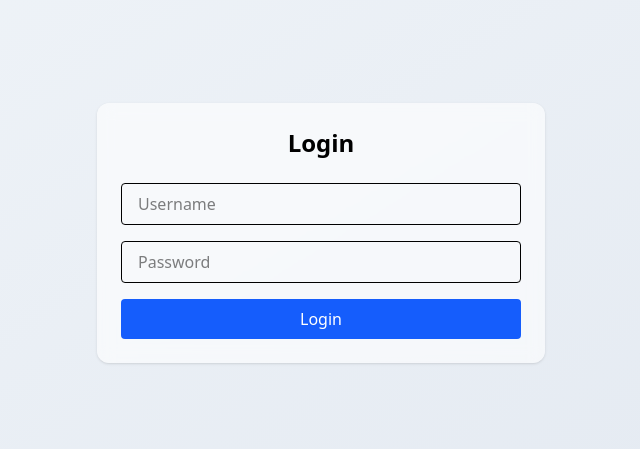
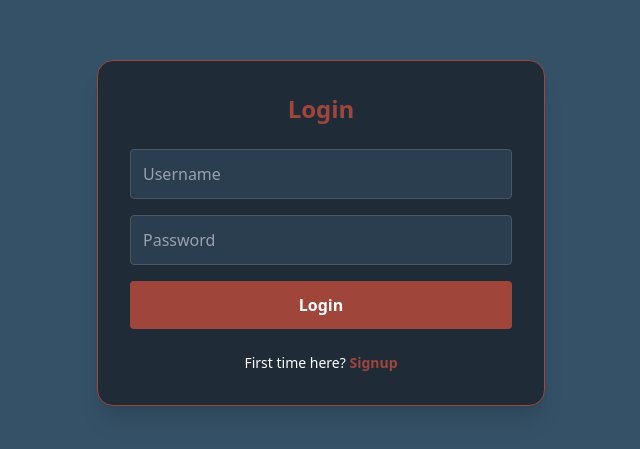
Before and after one commit to Ben-Kilinski/Moveo, a React (Vite) app in the folder JaMoveo/: page /login in a window 1280 px wide. Shown: the part 167-616 px from the top of the page, without its empty margins (319-959 px from the left). Built offline with nearby package versions, Linux system fonts and the light colour scheme.

Commit message:
login/signup css

```diff
--- a/JaMoveo/src/pages/LoginPage.tsx
+++ b/JaMoveo/src/pages/LoginPage.tsx
@@ -35,14 +35,14 @@ export default function LoginPage() {
   };
 
   return (
-    <div className="min-h-screen flex flex-col justify-center items-center bg-gradient-to-br from-slate-100 to-slate-200 p-6">
-      <div className="w-full max-w-md bg-white/60 backdrop-blur p-6 rounded-xl shadow">
-        <h1 className="text-2xl font-bold text-center mb-6">Login</h1>
+  <div className="min-h-screen flex flex-col justify-center items-center bg-[#355167] text-white px-4">
+    <div className="w-full max-w-md bg-[#1f2c38] p-8 rounded-2xl shadow-xl border border-[#9F453A]">
+      <h1 className="text-2xl font-bold text-center mb-6 text-[#9F453A]">Login</h1>
       <form onSubmit={handleSubmit} className="space-y-4">
         <input
           type="text"
           placeholder="Username"
-            className="w-full border px-4 py-2 rounded focus:outline-none focus:ring-2 focus:ring-blue-400"
+          className="w-full bg-[#2b3e4f] border border-gray-600 p-3 rounded text-white placeholder-gray-400 focus:outline-none focus:ring-2 focus:ring-[#9F453A]"
           value={username}
           onChange={(e) => setUsername(e.target.value)}
           required
@@ -50,20 +50,34 @@ export default function LoginPage() {
         <input
           type="password"
           placeholder="Password"
-            className="w-full border px-4 py-2 rounded focus:outline-none focus:ring-2 focus:ring-blue-400"
+          className="w-full bg-[#2b3e4f] border border-gray-600 p-3 rounded text-white placeholder-gray-400 focus:outline-none focus:ring-2 focus:ring-[#9F453A]"
           value={password}
           onChange={(e) => setPassword(e.target.value)}
           required
         />
         <button
           type="submit"
-            className="w-full bg-blue-600 text-white py-2 rounded hover:bg-blue-700 transition"
+          className="w-full bg-[#9F453A] text-white font-semibold py-3 rounded hover:bg-[#b85547] transition-colors"
         >
           Login
         </button>
-          {message && <p className="mt-2 text-sm text-center text-red-600">{message}</p>}
+        {message && (
+          <p className="mt-2 text-sm text-center text-red-400">{message}</p>
+        )}
       </form>
+
+      <p className="mt-6 text-sm text-center">
+        First time here?{' '}
+        <span
+          onClick={() => navigate('/signup')}
+          className="text-[#9F453A] hover:underline cursor-pointer font-semibold"
+        >
+          Signup
+        </span>
+      </p>
     </div>
   </div>
 );
+
+
 }
--- a/JaMoveo/src/pages/SignupPage.tsx
+++ b/JaMoveo/src/pages/SignupPage.tsx
@@ -1,6 +1,7 @@
 import { useState } from 'react';
 import { useLocation } from 'react-router-dom';
-import moveoLogo from '../assets/jamoveologo.png'; // Altere o caminho conforme necessário
+import moveoLogo from '../assets/jamoveologo.png';
+import { useNavigate } from 'react-router-dom';
 
 interface SignupPageProps {
   isAdmin?: boolean;
@@ -12,6 +13,7 @@ export default function SignupPage({ isAdmin = false }: SignupPageProps) {
   const [instrument, setInstrument] = useState('guitar');
   const [message, setMessage] = useState('');
   const location = useLocation();
+  const navigate = useNavigate();
 
   const handleSubmit = async (e: React.FormEvent) => {
     e.preventDefault();
@@ -85,6 +87,17 @@ export default function SignupPage({ isAdmin = false }: SignupPageProps) {
             <p className="mt-2 text-sm text-center text-red-400">{message}</p>
           )}
         </form>
+
+        <p className="mt-6 text-sm text-center">
+          Already have an account?{' '}
+          <span
+            onClick={() => navigate('/login')}
+            className="text-[#9F453A] hover:underline cursor-pointer font-semibold"
+          >
+            Log in
+          </span>
+        </p>
+
       </div>
     </div>
   );
```
Lines whose indentation alone changed are shown as unchanged.
